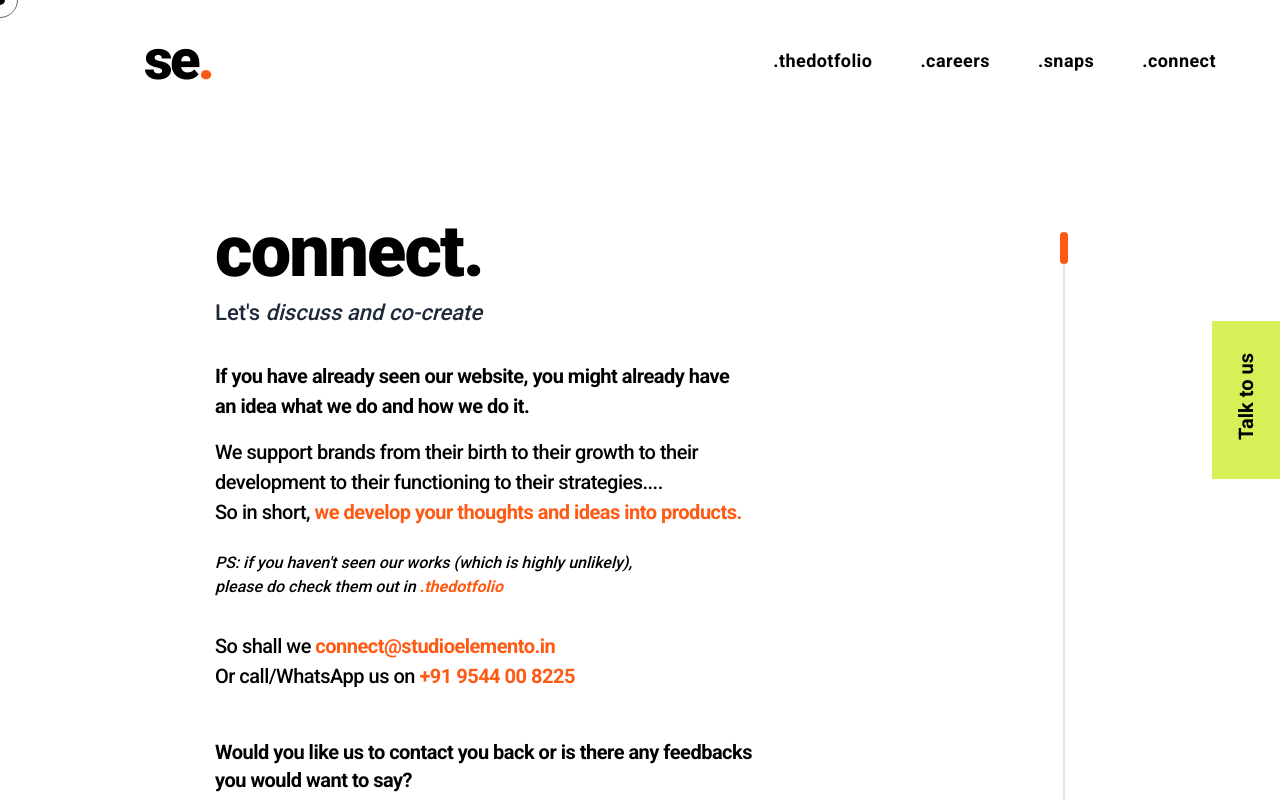
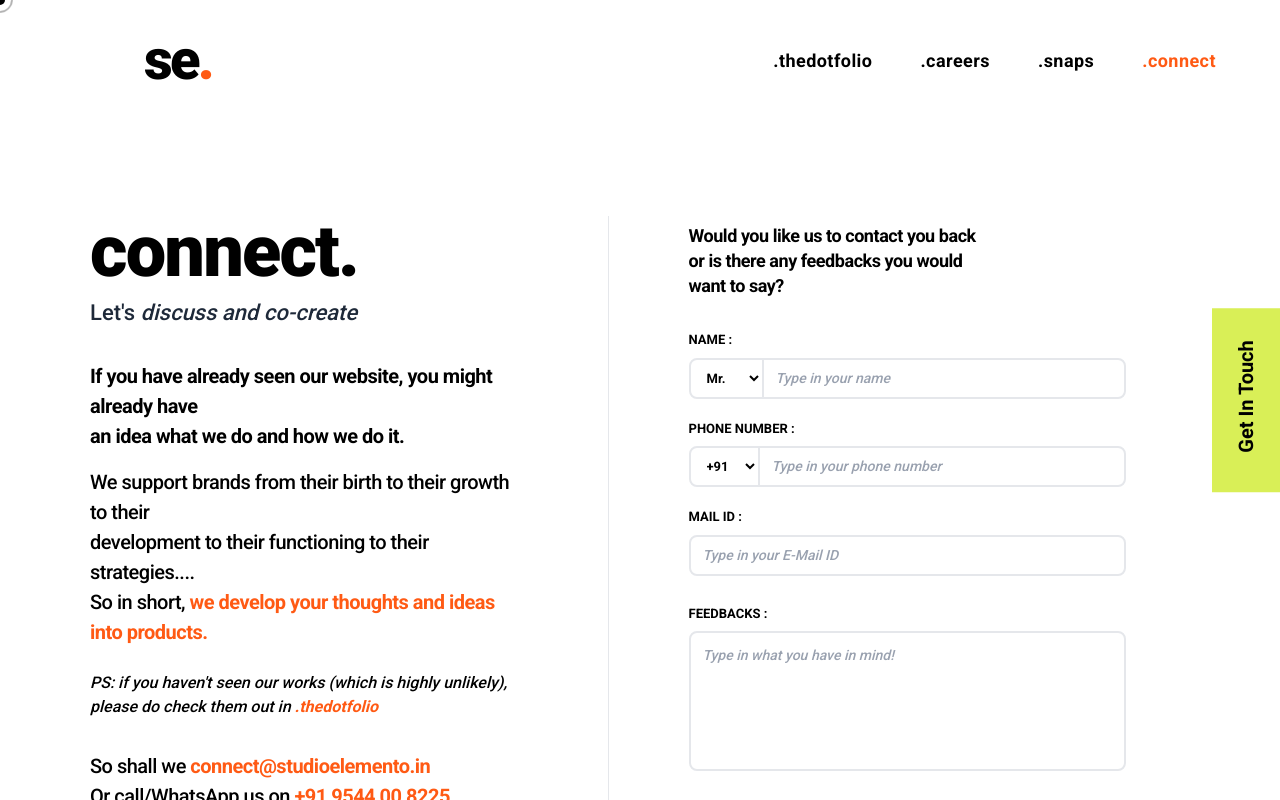
Before and after one commit to studioelemento/studioElementoWebsite, a React (Vite) app: page /connect in a window 1280 px wide. Shown: the top 800 px of the page. Built offline with nearby package versions, Linux system fonts and the light colour scheme.

Commit message:
UI Updates: Rearranged connect page, made navbar sticky on desktop, added image lightbox and shuffle to snaps page

```diff
--- a/src/components/GlobalFloatingCTA.jsx
+++ b/src/components/GlobalFloatingCTA.jsx
@@ -1,15 +1,17 @@
+import { Link } from 'react-router-dom';
+
 /**
- * GlobalFloatingCTA — the lime "Talk to us" button fixed to the right edge.
+ * GlobalFloatingCTA — the lime "Get In Touch" button fixed to the right edge.
  * Exists here once so no section needs its own copy.
  */
 export default function GlobalFloatingCTA() {
   return (
-    <a
-      href="#contact"
+    <Link
+      to="/connect"
       aria-label="Talk to us — contact Studio Elemento"
       className="fixed right-0 top-1/2 z-50 -translate-y-1/2 bg-[#d9ef57] px-5 py-8 text-xl font-semibold text-black transition hover:bg-lime-300 focus:outline-none focus:ring-2 focus:ring-black focus-visible:ring-offset-2"
     >
-      <span className="vertical-text">Talk to us</span>
-    </a>
+      <span className="vertical-text">Get In Touch</span>
+    </Link>
   );
 }
--- a/src/components/Navbar.jsx
+++ b/src/components/Navbar.jsx
@@ -1,22 +1,26 @@
 import React, { useState } from 'react';
-import { Link } from 'react-router-dom';
+import { Link, useLocation } from 'react-router-dom';
 
 const Navbar = () => {
   const [isOpen, setIsOpen] = useState(false);
+  const location = useLocation();
+  const currentPath = location.pathname;
+
+  const isActive = (path) => currentPath === path;
 
   return (
     <>
-      <header className="w-full flex justify-between items-center px-6 md:px-16 py-8 relative z-50 bg-transparent">
+      <header className={`w-full flex justify-between items-center px-6 md:px-16 py-8 relative z-[100] ${currentPath === '/' ? 'bg-transparent' : 'md:sticky md:top-0 bg-white/95 backdrop-blur-sm'}`}>
         <Link to="/" onClick={() => setIsOpen(false)} className="text-[3.5rem] md:text-[3.5rem] font-black tracking-tighter text-black md:pl-20 leading-none" data-cursor-hover="true">
           se<span className="text-primary">.</span>
         </Link>
 
         {/* Desktop Nav */}
         <nav className="hidden md:flex gap-8 lg:gap-12 text-[18px] font-bold tracking-wide text-black">
-          <Link to="/thedotfolio" className="hover:text-primary transition-colors" data-cursor-hover="true">.thedotfolio</Link>
-          <Link to="/careers" className="hover:text-primary transition-colors" data-cursor-hover="true">.careers</Link>
-          <Link to="/snaps" className="hover:text-primary transition-colors" data-cursor-hover="true">.snaps</Link>
-          <Link to="/connect" className="hover:text-primary transition-colors" data-cursor-hover="true">.connect</Link>
+          <Link to="/thedotfolio" className={`transition-colors ${isActive('/thedotfolio') ? 'text-primary' : 'hover:text-primary'}`} data-cursor-hover="true">.thedotfolio</Link>
+          <Link to="/careers" className={`transition-colors ${isActive('/careers') ? 'text-primary' : 'hover:text-primary'}`} data-cursor-hover="true">.careers</Link>
+          <Link to="/snaps" className={`transition-colors ${isActive('/snaps') ? 'text-primary' : 'hover:text-primary'}`} data-cursor-hover="true">.snaps</Link>
+          <Link to="/connect" className={`transition-colors ${isActive('/connect') ? 'text-primary' : 'hover:text-primary'}`} data-cursor-hover="true">.connect</Link>
         </nav>
 
         {/* Mobile Menu Icon (2-line animated X) */}
@@ -34,10 +38,10 @@ const Navbar = () => {
       <div
         className={`fixed inset-0 bg-white z-40 flex flex-col items-center justify-center gap-8 transition-all duration-500 ease-in-out md:hidden ${isOpen ? 'opacity-100 pointer-events-auto' : 'opacity-0 pointer-events-none'}`}
       >
-        <Link to="/thedotfolio" onClick={() => setIsOpen(false)} className="text-[2.25rem] font-bold tracking-tight text-black hover:text-primary transition-colors" data-cursor-hover="true">.thedotfolio</Link>
-        <Link to="/careers" onClick={() => setIsOpen(false)} className="text-[2.25rem] font-bold tracking-tight text-black hover:text-primary transition-colors" data-cursor-hover="true">.careers</Link>
-        <Link to="/snaps" onClick={() => setIsOpen(false)} className="text-[2.25rem] font-bold tracking-tight text-black hover:text-primary transition-colors" data-cursor-hover="true">.snaps</Link>
-        <Link to="/connect" onClick={() => setIsOpen(false)} className="text-[2.25rem] font-bold tracking-tight text-black hover:text-primary transition-colors" data-cursor-hover="true">.connect</Link>
+        <Link to="/thedotfolio" onClick={() => setIsOpen(false)} className={`text-[2.25rem] font-bold tracking-tight transition-colors ${isActive('/thedotfolio') ? 'text-primary' : 'text-black hover:text-primary'}`} data-cursor-hover="true">.thedotfolio</Link>
+        <Link to="/careers" onClick={() => setIsOpen(false)} className={`text-[2.25rem] font-bold tracking-tight transition-colors ${isActive('/careers') ? 'text-primary' : 'text-black hover:text-primary'}`} data-cursor-hover="true">.careers</Link>
+        <Link to="/snaps" onClick={() => setIsOpen(false)} className={`text-[2.25rem] font-bold tracking-tight transition-colors ${isActive('/snaps') ? 'text-primary' : 'text-black hover:text-primary'}`} data-cursor-hover="true">.snaps</Link>
+        <Link to="/connect" onClick={() => setIsOpen(false)} className={`text-[2.25rem] font-bold tracking-tight transition-colors ${isActive('/connect') ? 'text-primary' : 'text-black hover:text-primary'}`} data-cursor-hover="true">.connect</Link>
       </div>
     </>
   );
--- a/src/components/ParticleBackground.jsx
+++ b/src/components/ParticleBackground.jsx
@@ -8,18 +8,21 @@ const ParticleMesh = () => {
 
   // Generate a swirling, twisting parametric point cloud
   const [positions, colors] = useMemo(() => {
-    // To get the smooth structured "mesh" look from the screenshot,
-    // we MUST use a regular grid instead of random placement.
-    // --- TWEAK DOT DENSITY ---
-    // Increase these numbers (e.g. 200) for a tighter grid of dots.
-    // Decrease them (e.g. 100) for a more spaced out, sparser grid.
-    const gridX = 160;
-    const gridY = 160;
+    // To get the smooth structured "mesh" look with even spacing,
+    // we MUST use a regular grid where the ratio of X to Y matches
+    // the physical dimensions of the shape.
+    // Major radius (R) = 3.5, minor radius (r) = 1.5. Ratio = ~2.33.
+    // gridX = 140, gridY = 60 maintains this ratio perfectly (140/60 = 2.33).
+    const gridX = 140;
+    const gridY = 60;
     const numPoints = gridX * gridY;
     const positions = new Float32Array(numPoints * 3);
     const colors = new Float32Array(numPoints * 3);
 
-    const colorBase = new THREE.Color('#FF5A14');
+    // Read the primary color from your CSS theme variables
+    const rootStyle = getComputedStyle(document.documentElement);
+    const primaryColor = rootStyle.getPropertyValue('--color-primary').trim() || '#FF5A14';
+    const colorBase = new THREE.Color(primaryColor);
 
     let index = 0;
     for (let i = 0; i < gridX; i++) {
@@ -29,14 +32,8 @@ const ParticleMesh = () => {
         const v = (j / gridY) * Math.PI * 2;
 
         // Parametric equations for a smooth, folded warped torus
-        // --- TWEAK OVERALL SHAPE & WIDTH ---
-        // Change R to make the entire shape wider or narrower (Overall Size)
         const R = 3.5;
-        // Change r to make the "tube" or folds of the shape thicker/wider
         const r = 1.5;
-
-        // --- TWEAK FOLDS ---
-        // Change this to add more or fewer twists/loops to the shape
         const twist = 2;
 
         const x = (R + r * Math.cos(v + u * twist)) * Math.cos(u);
@@ -49,7 +46,7 @@ const ParticleMesh = () => {
         positions[index * 3 + 1] = y;
         positions[index * 3 + 2] = z;
 
-        // Keep the color strictly uniform to emphasize the grid geometry
+        // Keep the color strictly uniform
         colors[index * 3] = colorBase.r;
         colors[index * 3 + 1] = colorBase.g;
         colors[index * 3 + 2] = colorBase.b;
@@ -64,8 +61,7 @@ const ParticleMesh = () => {
   // Animate the point cloud on every frame
   useFrame((state, delta) => {
     if (pointsRef.current) {
-      // --- TWEAK SPEED OF ROTATION ---
-      // Increase these numbers to make the shape spin faster
+      // Bring back the original swirling 3D rotation
       pointsRef.current.rotation.y += delta * 0.12;
       pointsRef.current.rotation.x += delta * 0.08;
 
@@ -75,7 +71,7 @@ const ParticleMesh = () => {
   });
 
   return (
-    <points ref={pointsRef}>
+    <points ref={pointsRef} scale={0.9}>
       <bufferGeometry>
         <bufferAttribute
           attach="attributes-position"
@@ -91,17 +87,14 @@ const ParticleMesh = () => {
         />
       </bufferGeometry>
       <pointsMaterial
-        // --- TWEAK DOT SIZE ---
-        // Increase this to make individual dots bigger/chunkier
-        size={0.025}
+        // Increased dot size to make them much more visible
+        size={0.07}
         vertexColors
         transparent
-        // --- TWEAK OPACITY ---
-        // Make it closer to 1.0 for solid dots, lower for ghostly dots
-        opacity={0.6}
+        opacity={0.8}
         sizeAttenuation={true}
-        depthWrite={false}
-        blending={THREE.AdditiveBlending}
+        // Remove AdditiveBlending so overlapping dots stay orange instead of turning yellow/gold
+        blending={THREE.NormalBlending}
       />
     </points>
   );
--- a/src/index.css
+++ b/src/index.css
@@ -44,14 +44,14 @@ body {
   position: fixed;
   top: 0;
   left: 0;
-  width: 36px;
-  height: 36px;
+  width: 25px;
+  height: 25px;
   border: 1.5px solid rgba(255, 255, 255, 0.6);
   border-radius: 50%;
   pointer-events: none;
   z-index: 9998;
   transform: translate(-50%, -50%);
-  transition: transform 0.12s ease, width 0.25s ease, height 0.25s ease, border-color 0.2s ease;
+  transition: transform 0.1s ease, width 0.25s ease, height 0.25s ease, border-color 0.2s ease;
   mix-blend-mode: difference;
 }
 
--- a/src/pages/connect/Connect.jsx
+++ b/src/pages/connect/Connect.jsx
@@ -1,19 +1,22 @@
-import React from "react";
+import React, { useState } from "react";
+import { Link } from "react-router-dom";
 import Navbar from "../../components/Navbar";
 import Footer from "../../components/Footer";
 
 const Connect = () => {
+  const [reachBack, setReachBack] = useState("Mail");
+
   return (
     <div className="min-h-screen bg-white flex flex-col">
       <Navbar />
 
       <main className="bg-white text-black py-24 px-6 md:px-8">
 
-        {/* Main Content Area (Restricted Width exactly like the reference design) */}
-        <div className="max-w-[850px] mx-auto relative pr-0 md:pr-16 w-full flex flex-col">
+        {/* Main Content Area */}
+        <div className="max-w-[1100px] mx-auto relative pr-0 md:pr-16 w-full flex flex-col md:flex-row gap-12 lg:gap-20">
 
-          {/* Header Section */}
-          <div className="mb-10">
+          {/* Left Column */}
+          <div className="flex-1 flex flex-col">
             <h1 className="text-[50px] md:text-[72px] font-black leading-none text-black tracking-tight mb-2">
               connect.
             </h1>
@@ -32,7 +35,7 @@ const Connect = () => {
 
               <p className="text-[14px] md:text-[16px] italic text-black font-medium pt-2">
                 PS: if you haven't seen our works (which is highly unlikely),<br className="hidden md:block"/>
-                please do check them out in <span className="text-primary font-bold">.thedotfolio</span>
+                please do check them out in <Link to="/thedotfolio" className="text-primary font-bold hover:underline">.thedotfolio</Link>
               </p>
             </div>
 
@@ -42,54 +45,60 @@ const Connect = () => {
                 Or call/WhatsApp us on <span className="text-primary font-bold">+91 9544 00 8225</span>
               </p>
             </div>
+          </div>
 
+          {/* Vertical Separator Line */}
+          <div className="hidden md:block w-[1px] bg-gray-200 relative"></div>
+
+          {/* Right Column */}
+          <div className="flex-1 flex flex-col pt-2">
             <div className="mb-8">
-              <h2 className="text-[16px] md:text-[20px] font-bold text-black tracking-tight leading-snug">
-                Would you like us to contact you back or is there any feedbacks<br className="hidden md:block"/>
-                you would want to say?
+              <h2 className="text-[16px] md:text-[18px] font-bold text-black tracking-tight leading-snug">
+                Would you like us to contact you back<br className="hidden lg:block"/> or is there any feedbacks you would<br className="hidden lg:block"/>
+                want to say?
               </h2>
             </div>
 
             {/* Form Section */}
-            <form className="flex flex-col gap-5 max-w-full md:max-w-[650px]">
+            <form className="flex flex-col gap-5 w-full">
 
               {/* Name */}
-              <div className="flex flex-col md:flex-row md:items-center gap-2 md:gap-4">
-                <label className="text-[12px] md:text-[13px] font-bold text-black min-w-[130px] uppercase">NAME :</label>
-                <div className="flex-1 flex border-[2px] border-gray-200 rounded-[12px] overflow-hidden bg-white hover:border-gray-300 focus-within:border-gray-400 transition-colors">
-                  <select className="px-3 py-2 bg-transparent border-r-[2px] border-gray-200 text-[13px] font-medium outline-none cursor-pointer">
+              <div className="flex flex-col gap-2">
+                <label className="text-[12px] md:text-[13px] font-bold text-black uppercase">NAME :</label>
+                <div className="w-full flex border-[2px] border-gray-200 rounded-[8px] overflow-hidden bg-white hover:border-gray-300 focus-within:border-gray-400 transition-colors">
+                  <select className="px-3 py-2 bg-transparent border-r-[2px] border-gray-200 text-[13px] font-bold outline-none cursor-pointer">
                     <option>Mr.</option>
                     <option>Ms.</option>
                     <option>Mrs.</option>
                   </select>
-                  <input type="text" placeholder="Type in your name" className="flex-1 px-3 py-2 text-[13px] md:text-[14px] font-medium placeholder:text-gray-400 outline-none w-full" />
+                  <input type="text" placeholder="Type in your name" className="flex-1 px-3 py-2 text-[13px] md:text-[14px] font-medium placeholder:text-gray-400 outline-none w-full italic" />
                 </div>
               </div>
 
               {/* Phone */}
-              <div className="flex flex-col md:flex-row md:items-center gap-2 md:gap-4">
-                <label className="text-[12px] md:text-[13px] font-bold text-black min-w-[130px] uppercase">PHONE NUMBER :</label>
-                <div className="flex-1 flex border-[2px] border-gray-200 rounded-[12px] overflow-hidden bg-white hover:border-gray-300 focus-within:border-gray-400 transition-colors">
-                  <select className="px-3 py-2 bg-transparent border-r-[2px] border-gray-200 text-[13px] font-medium outline-none cursor-pointer">
+              <div className="flex flex-col gap-2">
+                <label className="text-[12px] md:text-[13px] font-bold text-black uppercase">PHONE NUMBER :</label>
+                <div className="w-full flex border-[2px] border-gray-200 rounded-[8px] overflow-hidden bg-white hover:border-gray-300 focus-within:border-gray-400 transition-colors">
+                  <select className="px-3 py-2 bg-transparent border-r-[2px] border-gray-200 text-[13px] font-bold outline-none cursor-pointer">
                     <option>+91</option>
                   </select>
-                  <input type="text" placeholder="Type in your phone number" className="flex-1 px-3 py-2 text-[13px] md:text-[14px] font-medium placeholder:text-gray-400 outline-none w-full" />
+                  <input type="text" placeholder="Type in your phone number" className="flex-1 px-3 py-2 text-[13px] md:text-[14px] font-medium placeholder:text-gray-400 outline-none w-full italic" />
                 </div>
               </div>
 
               {/* Mail */}
-              <div className="flex flex-col md:flex-row md:items-center gap-2 md:gap-4">
-                <label className="text-[12px] md:text-[13px] font-bold text-black min-w-[130px] uppercase">MAIL ID :</label>
-                <div className="flex-1 border-[2px] border-gray-200 rounded-[12px] overflow-hidden bg-white hover:border-gray-300 focus-within:border-gray-400 transition-colors">
-                  <input type="email" placeholder="Type in your E-Mail ID" className="w-full px-4 py-2 text-[13px] md:text-[14px] font-medium placeholder:text-gray-400 outline-none" />
+              <div className="flex flex-col gap-2">
+                <label className="text-[12px] md:text-[13px] font-bold text-black uppercase">MAIL ID :</label>
+                <div className="w-full border-[2px] border-gray-200 rounded-[8px] overflow-hidden bg-white hover:border-gray-300 focus-within:border-gray-400 transition-colors">
+                  <input type="email" placeholder="Type in your E-Mail ID" className="w-full px-3 py-2 text-[13px] md:text-[14px] font-medium placeholder:text-gray-400 outline-none italic" />
                 </div>
               </div>
 
               {/* Feedback */}
-              <div className="flex flex-col md:flex-row gap-2 md:gap-4 mt-2">
-                <label className="text-[12px] md:text-[13px] font-bold text-black min-w-[130px] uppercase pt-3">FEEDBACKS :</label>
-                <div className="flex-1 border-[2px] border-gray-200 rounded-[12px] overflow-hidden bg-white h-[140px] hover:border-gray-300 focus-within:border-gray-400 transition-colors">
-                  <textarea placeholder="Type in what you have in mind!" className="w-full h-full px-4 py-3 text-[13px] md:text-[14px] font-medium placeholder:text-gray-400 outline-none resize-none"></textarea>
+              <div className="flex flex-col gap-2 mt-2">
+                <label className="text-[12px] md:text-[13px] font-bold text-black uppercase">FEEDBACKS :</label>
+                <div className="w-full border-[2px] border-gray-200 rounded-[8px] overflow-hidden bg-white h-[140px] hover:border-gray-300 focus-within:border-gray-400 transition-colors">
+                  <textarea placeholder="Type in what you have in mind!" className="w-full h-full px-3 py-3 text-[13px] md:text-[14px] font-medium placeholder:text-gray-400 outline-none resize-none italic"></textarea>
                 </div>
               </div>
 
@@ -97,34 +106,38 @@ const Connect = () => {
               <div className="mt-8 mb-20">
                 <label className="text-[12px] md:text-[13px] font-bold text-black uppercase block mb-5">WANT US TO REACH BACK?</label>
                 <div className="flex flex-col gap-4">
-                  <label className="flex items-center gap-4 cursor-pointer group">
-                    <div className="relative w-9 h-5 rounded-full bg-gray-100 border-[1.5px] border-gray-200 flex-shrink-0 group-hover:bg-gray-200 transition-colors">
-                      <div className="absolute left-[2px] top-[1.5px] w-3.5 h-3.5 rounded-full bg-white shadow-sm border border-gray-200"></div>
+                  <label className="flex items-center gap-4 cursor-pointer group" onClick={() => setReachBack("Mail")}>
+                    <div className={`relative w-9 h-5 rounded-full border-[1.5px] flex-shrink-0 transition-colors duration-200 ${reachBack === "Mail" ? "bg-primary border-primary" : "bg-gray-100 border-gray-200 group-hover:bg-gray-200"}`}>
+                      <div className={`absolute top-[1.5px] w-3.5 h-3.5 rounded-full bg-white shadow-sm border transition-all duration-200 ${reachBack === "Mail" ? "left-[18px] border-primary" : "left-[2px] border-gray-200"}`}></div>
                     </div>
                     <span className="text-[12px] md:text-[13px] font-bold text-black">Mail</span>
                   </label>
-                  <label className="flex items-center gap-4 cursor-pointer group">
-                    <div className="relative w-9 h-5 rounded-full bg-gray-100 border-[1.5px] border-gray-200 flex-shrink-0 group-hover:bg-gray-200 transition-colors">
-                      <div className="absolute left-[2px] top-[1.5px] w-3.5 h-3.5 rounded-full bg-white shadow-sm border border-gray-200"></div>
+                  <label className="flex items-center gap-4 cursor-pointer group" onClick={() => setReachBack("Phone")}>
+                    <div className={`relative w-9 h-5 rounded-full border-[1.5px] flex-shrink-0 transition-colors duration-200 ${reachBack === "Phone" ? "bg-primary border-primary" : "bg-gray-100 border-gray-200 group-hover:bg-gray-200"}`}>
+                      <div className={`absolute top-[1.5px] w-3.5 h-3.5 rounded-full bg-white shadow-sm border transition-all duration-200 ${reachBack === "Phone" ? "left-[18px] border-primary" : "left-[2px] border-gray-200"}`}></div>
                     </div>
                     <span className="text-[12px] md:text-[13px] font-bold text-black">Phone</span>
                   </label>
-                  <label className="flex items-center gap-4 cursor-pointer group">
-                    <div className="relative w-9 h-5 rounded-full bg-gray-100 border-[1.5px] border-gray-200 flex-shrink-0 group-hover:bg-gray-200 transition-colors">
-                      <div className="absolute left-[2px] top-[1.5px] w-3.5 h-3.5 rounded-full bg-white shadow-sm border border-gray-200"></div>
+                  <label className="flex items-center gap-4 cursor-pointer group" onClick={() => setReachBack("No")}>
+                    <div className={`relative w-9 h-5 rounded-full border-[1.5px] flex-shrink-0 transition-colors duration-200 ${reachBack === "No" ? "bg-primary border-primary" : "bg-gray-100 border-gray-200 group-hover:bg-gray-200"}`}>
+                      <div className={`absolute top-[1.5px] w-3.5 h-3.5 rounded-full bg-white shadow-sm border transition-all duration-200 ${reachBack === "No" ? "left-[18px] border-primary" : "left-[2px] border-gray-200"}`}></div>
                     </div>
                     <span className="text-[12px] md:text-[13px] font-bold text-black">No, just wanted to give a feedback.</span>
                   </label>
                 </div>
               </div>
 
+              {/* Submit Button */}
+              <div className="mt-2 mb-8">
+                <button type="button" className="bg-primary text-white font-bold text-[14px] md:text-[16px] px-8 py-2.5 rounded-[8px] hover:bg-orange-600 transition-colors shadow-sm w-max">
+                  Submit
+                </button>
+              </div>
+
             </form>
           </div>
 
-          {/* Vertical Scroll/Timeline Indicator */}
-          <div className="w-[2px] bg-gray-200 absolute right-0 top-4 bottom-0 hidden md:block">
-            <div className="absolute top-0 right-[-3px] w-[8px] h-8 bg-primary rounded-full"></div>
-          </div>
+
 
         </div>
 
--- a/src/pages/dotfolio/components/AgencyIntroSection.jsx
+++ b/src/pages/dotfolio/components/AgencyIntroSection.jsx
@@ -1,7 +1,7 @@
 export default function AgencyIntroSection() {
   return (
     <section id="about" className="relative w-full bg-[#f3f3f1] text-black">
-      <div className="mx-auto flex flex-col justify-center max-w-7xl px-8 py-24 md:px-16 lg:px-24 md:py-32">
+      <div className="mx-auto flex flex-col justify-center max-w-7xl px-8 pt-24 pb-8 md:px-16 lg:px-24 md:pt-32 md:pb-12">
         <div className="max-w-4xl">
           <h2 className="reveal delay-100 text-3xl font-bold leading-tight md:text-4xl lg:text-5xl mb-2 text-[#1a1a1a]">
             We feel design is the first step to create a change.
--- a/src/pages/home/Home.jsx
+++ b/src/pages/home/Home.jsx
@@ -55,7 +55,7 @@ const Home = () => {
 
           <div className="w-full flex justify-center md:justify-start">
             <div className="font-bold text-[15px] md:text-[15px] text-black mb-6 tracking-wide text-center md:text-left">
-              check out what we have done <span className="hidden md:inline text-primary">#thedotfolio</span>
+              check out what we have done <Link to="/thedotfolio" className="hidden md:inline text-primary hover:underline pointer-events-auto">#thedotfolio</Link>
             </div>
           </div>
         </div>
```
Also changed, not shown: src/pages/careers/components/CareersListSection.jsx (+39 -8 lines), src/pages/dotfolio/DotFolio.jsx (+6 -1 lines), src/pages/dotfolio/components/BrandLogosMarquee.jsx (added, +41 -0 lines), src/pages/dotfolio/components/WorkGridSection.jsx (+0 -11 lines), src/pages/snaps/Snaps.jsx (+40 -8 lines).
